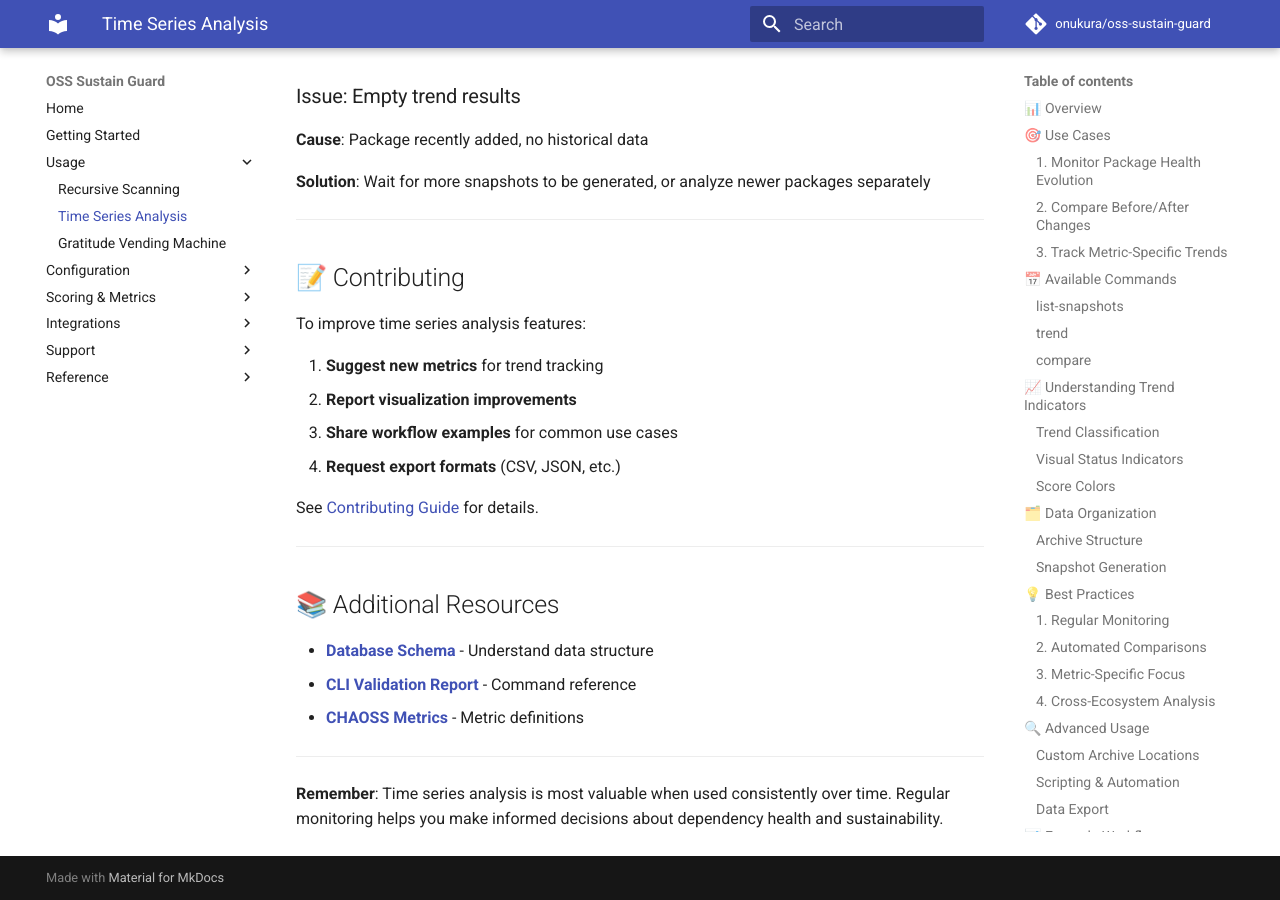
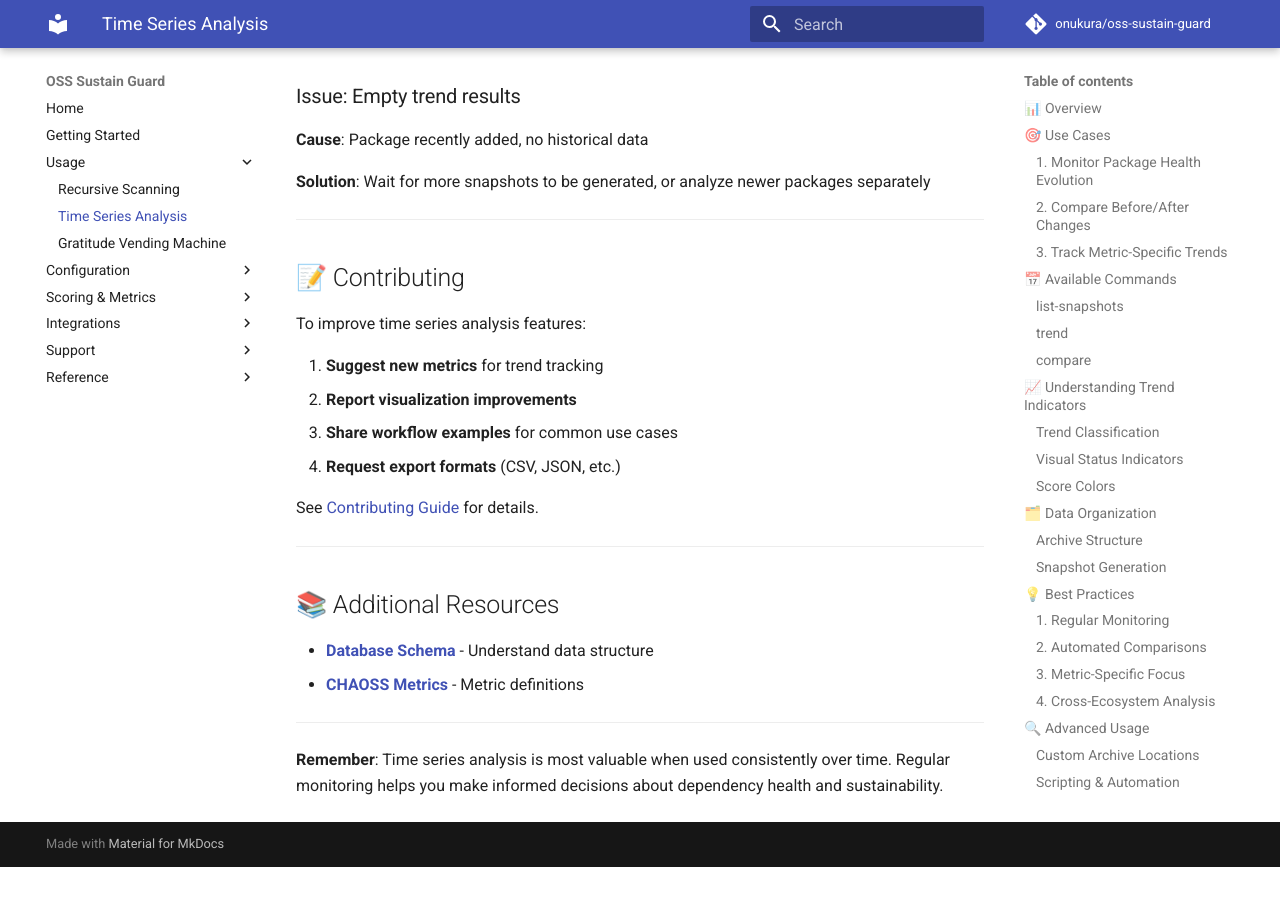
Before and after one commit to onukura/oss-sustain-guard, an MkDocs documentation site: the page built from docs/TREND_ANALYSIS_GUIDE.md, in a window 1280 px wide and 900 px high, scrolled down 13556 px. Built offline with MkDocs 1.6.1 and Material for MkDocs 9.7.7, drawn with Linux system fonts in a browser that asks for light colours; comment, search, counter and statistics services are not loaded; after the commit the page ends 14423 px from its top, so only the background shows below that.

Commit message:
fix: remove CLI Validation Report link from documentation

```diff
--- a/docs/SCORING_PROFILES_GUIDE.md
+++ b/docs/SCORING_PROFILES_GUIDE.md
@@ -287,4 +287,3 @@ All profile weights must sum to 1.0 (validated in tests).
 
 - [Database Schema](DATABASE_SCHEMA.md) - Stored metric details
 - [CHAOSS Metrics Alignment](CHAOSS_METRICS_ALIGNMENT_VALIDATION.md) - Metric definitions
-- [CLI Validation Report](local/CLI_VALIDATION_REPORT.md) - Usage examples
--- a/docs/TREND_ANALYSIS_GUIDE.md
+++ b/docs/TREND_ANALYSIS_GUIDE.md
@@ -626,7 +626,6 @@ See [Contributing Guide](GETTING_STARTED.md) for details.
 ## 📚 Additional Resources
 
 - **[Database Schema](DATABASE_SCHEMA.md)** - Understand data structure
-- **[CLI Validation Report](local/CLI_VALIDATION_REPORT.md)** - Command reference
 - **[CHAOSS Metrics](CHAOSS_METRICS_ALIGNMENT_VALIDATION.md)** - Metric definitions
 
 ---
```
